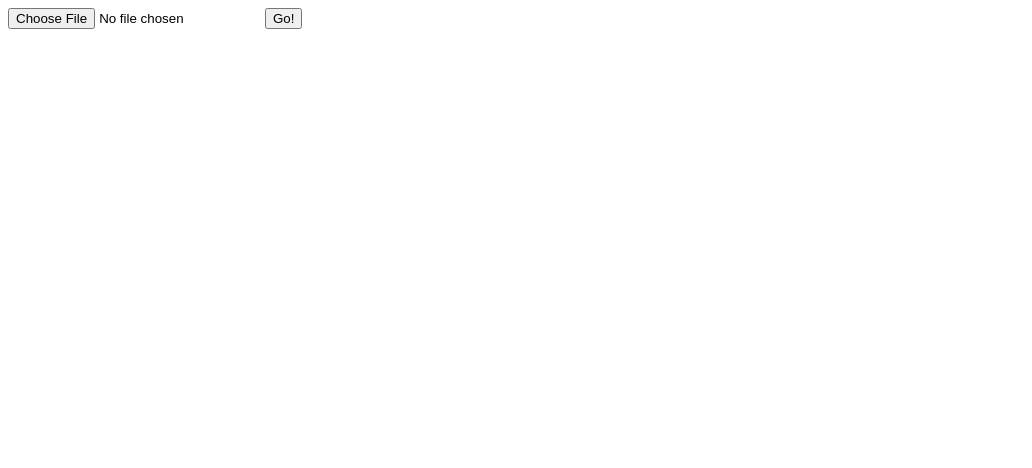
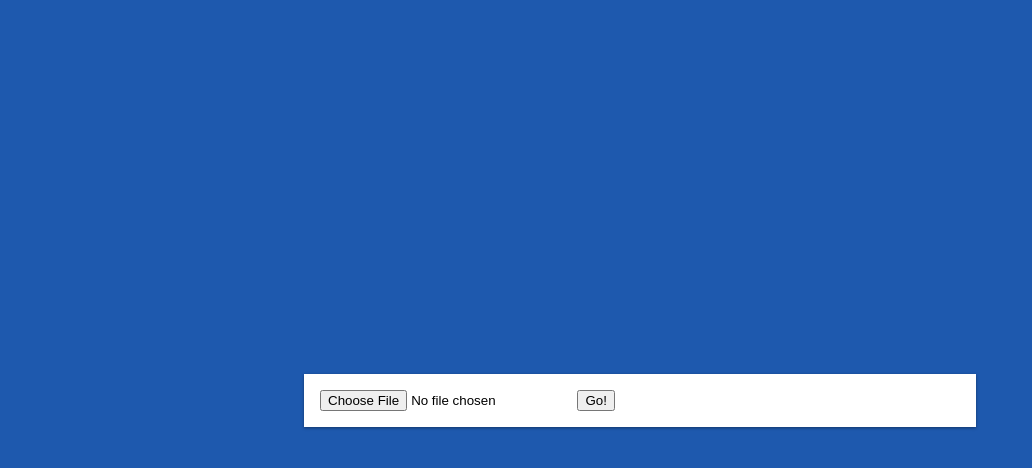
Before and after one commit to ipcortex/tnefdecode, a website: page public/index.html in a window 1280 px wide. Shown: the whole page, without its empty margins (0-1032 px from the left). Drawn offline with Linux system fonts and the light colour scheme.

Commit message:
Made the upload form slightly prettier

```diff
--- a/public/index.html
+++ b/public/index.html
@@ -2,9 +2,14 @@
 <html>
 	<head>
 		<title>winmail.dat debuggerer</title>
+		<link href="main.css" rel="stylesheet" />
 	</head>
-	<form action="/upload" method="post" enctype="multipart/form-data">
-		<input type="file" name="file" accept=".dat" />
-		<button type="submit">Go!</button>
-	</form>
+	<body>
+		<div class="main">
+			<form action="/upload" method="post" enctype="multipart/form-data">
+				<input type="file" name="file" accept=".dat" />
+				<button type="submit">Go!</button>
+			</form>
+		</div>
+	</body>
 </html>
--- /dev/null
+++ b/public/main.css
@@ -0,0 +1,18 @@
+html, body {
+	height: 100%;
+	margin: 0;
+}
+body {
+	font-family: Helvetica Neue, Segoe UI, Helvetica, Arial, sans-serif;
+	line-height: 1.28;
+	display: flex;
+	align-items: center;
+	justify-content: center;
+	background-color: #1e59ae;
+}
+.main {
+	width: 40rem;
+	background-color: #ffffff;
+	padding: 1rem;
+	box-shadow: 0 1px 3px 0 rgba(0, 0, 0, 0.4);
+}
```
